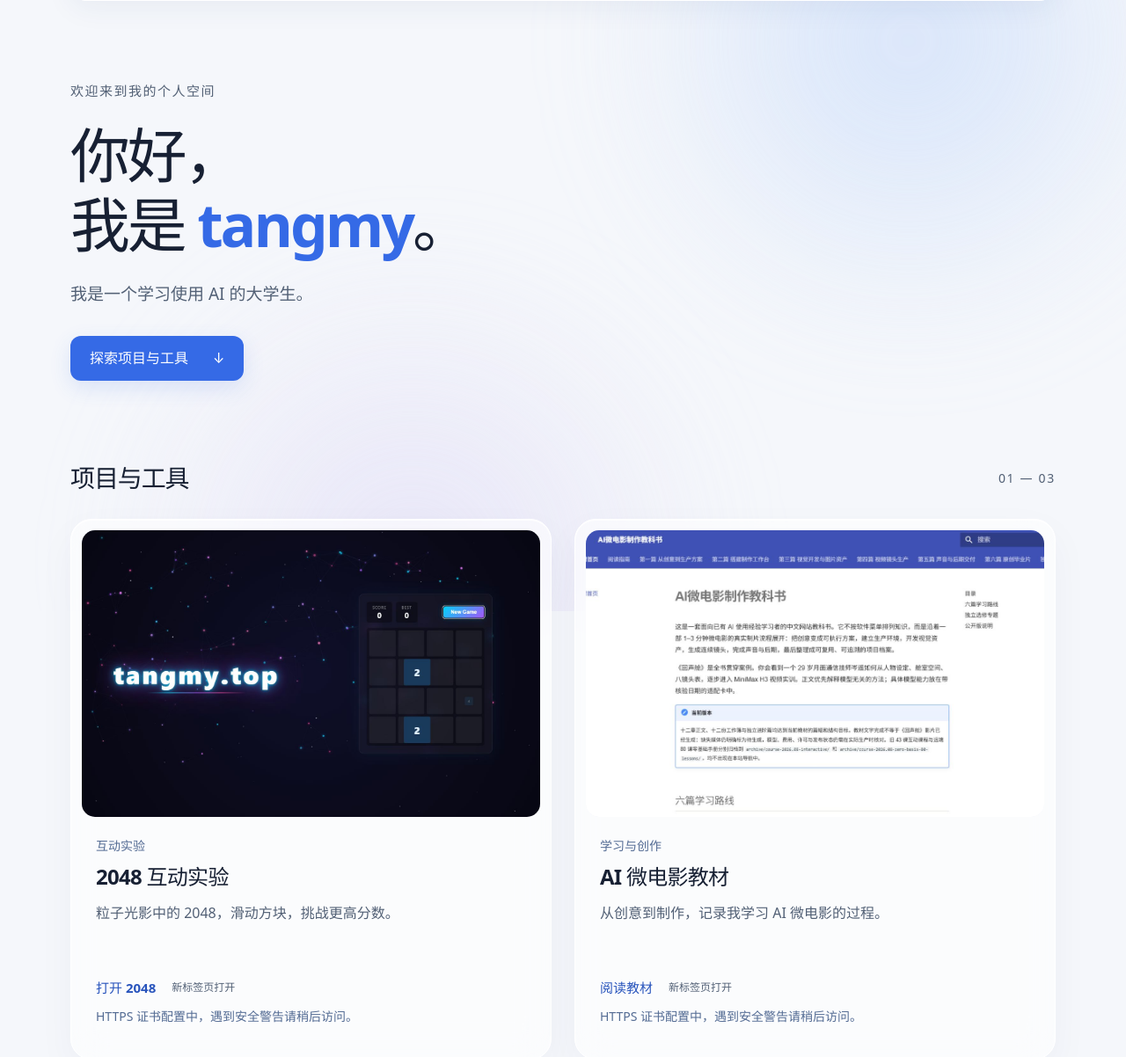
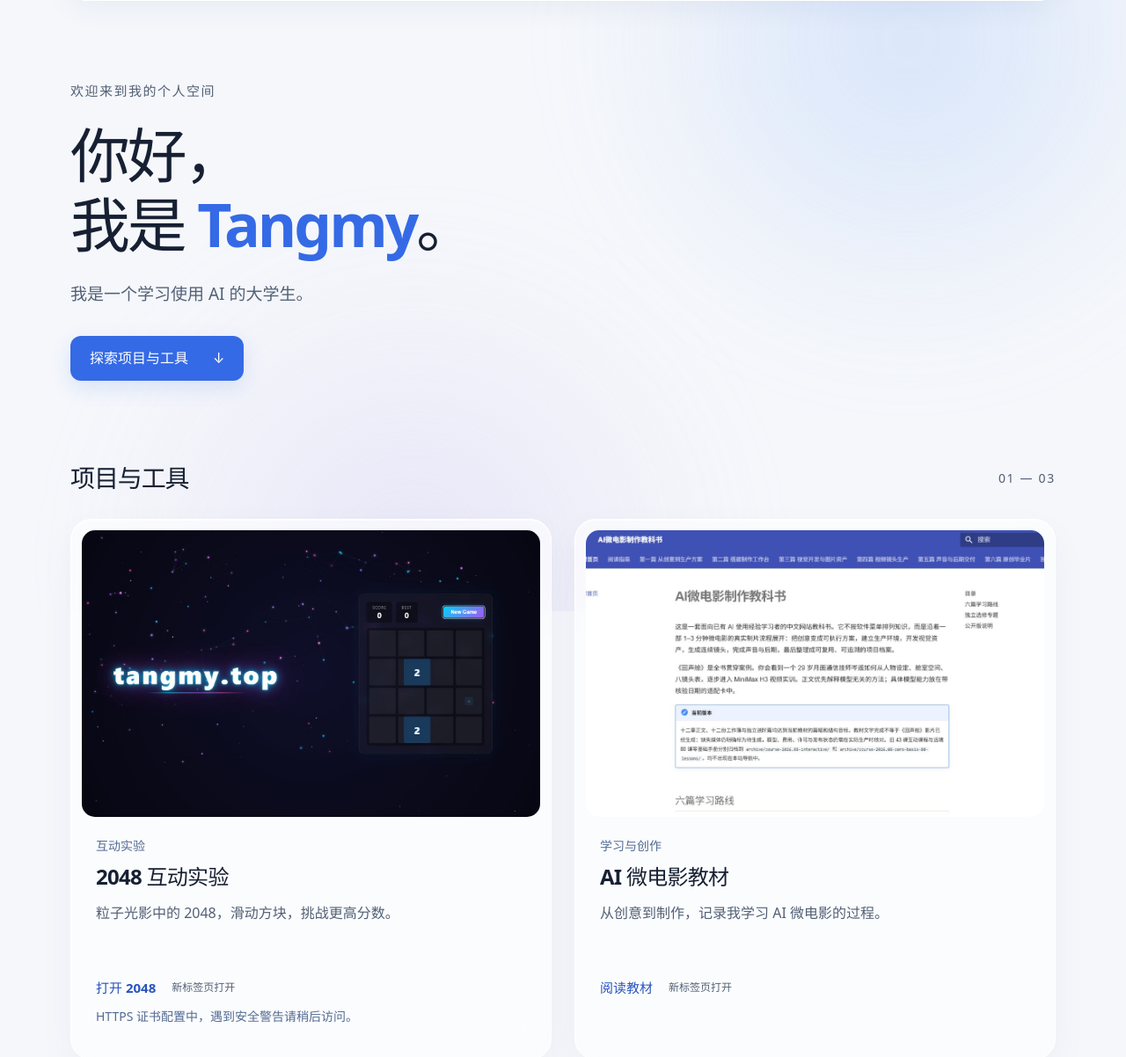
Before and after one commit to myTangly/tangmy.github.io, a plain HTML site: page index.html in a window 1280 px wide. Shown: the part 105-1307 px from the top of the page at 88% size. Drawn offline with Linux system fonts and the light colour scheme.

Commit message:
fix: update Tangmy identity and clean public repo

```diff
--- a/index.html
+++ b/index.html
@@ -3,16 +3,16 @@
 <head>
 <meta charset="utf-8"><meta name="viewport" content="width=device-width, initial-scale=1">
 <meta name="description" content="我是 Tangmy，一个学习使用 AI 的大学生。这里是我的个人空间与个人的项目、工具入口。">
-<meta name="theme-color" content="#F5F7FB"><title>tangmy｜个人空间</title>
+<meta name="theme-color" content="#F5F7FB"><title>Tangmy｜个人空间</title>
 <link rel="canonical" href="https://tangmy.top/"><link rel="stylesheet" href="styles.css">
 </head>
 <body id="top">
 <a class="skip-link" href="#about">跳至主要内容</a>
 <div class="ambient" aria-hidden="true"><span></span><span></span></div>
-<header class="site-header wrap"><nav aria-label="主导航"><a class="wordmark" href="#top" aria-label="tangmy，返回顶部"><img src="assets/tangmy-logo.png" width="1448" height="1086" alt="tangmy" decoding="async"></a><div class="nav-links"><a href="#about">关于我</a><a href="#works">项目与工具</a></div></nav></header>
+<header class="site-header wrap"><nav aria-label="主导航"><a class="wordmark" href="#top" aria-label="Tangmy，返回顶部"><img src="assets/tangmy-logo.png" width="1448" height="1086" alt="Tangmy" decoding="async"></a><div class="nav-links"><a href="#about">关于我</a><a href="#works">项目与工具</a></div></nav></header>
 <main class="wrap">
 <section class="intro" id="about" aria-labelledby="intro-title">
-<p class="eyebrow">欢迎来到我的个人空间</p><h1 id="intro-title">你好，<br>我是 <span>tangmy</span>。</h1>
+<p class="eyebrow">欢迎来到我的个人空间</p><h1 id="intro-title">你好，<br>我是 <span>Tangmy</span>。</h1>
 <p class="intro-copy">我是一个学习使用 AI 的大学生。</p><a class="primary-button" href="#works">探索项目与工具 <span aria-hidden="true">↓</span></a>
 </section>
 <section class="works" id="works" aria-labelledby="works-title">
@@ -20,8 +20,8 @@
 <!-- 新增作品：复制 article，更新真实截图和已验证的 HTTPS 入口。 -->
 <div class="project-grid">
 <article class="project-card"><div class="project-preview"><img src="assets/2048-preview.png" width="1440" height="900" alt="原版 2048 页面：深色粒子背景与2048游戏" decoding="async"></div><div class="project-copy"><p class="project-type">互动实验</p><h3>2048 互动实验</h3><p class="description">粒子光影中的 2048，滑动方块，挑战更高分数。</p><a class="project-link" href="https://2048.tangmy.top/" target="_blank" rel="noopener noreferrer">打开 2048 <small>新标签页打开</small></a><p class="project-type">HTTPS 证书配置中，遇到安全警告请稍后访问。</p></div></article>
-<article class="project-card"><div class="project-preview"><img src="assets/book-preview.png" width="1440" height="900" alt="AI 微电影教材：章节导航与学习路线" decoding="async"></div><div class="project-copy"><p class="project-type">学习与创作</p><h3>AI 微电影教材</h3><p class="description">从创意到制作，记录我学习 AI 微电影的过程。</p><a class="project-link" href="https://book.tangmy.top/" target="_blank" rel="noopener noreferrer">阅读教材 <small>新标签页打开</small></a><p class="project-type">HTTPS 证书配置中，遇到安全警告请稍后访问。</p></div></article>
+<article class="project-card"><div class="project-preview"><img src="assets/book-preview.png" width="1440" height="900" alt="AI 微电影教材：章节导航与学习路线" decoding="async"></div><div class="project-copy"><p class="project-type">学习与创作</p><h3>AI 微电影教材</h3><p class="description">从创意到制作，记录我学习 AI 微电影的过程。</p><a class="project-link" href="https://book.tangmy.top/" target="_blank" rel="noopener noreferrer">阅读教材 <small>新标签页打开</small></a></div></article>
 <article class="project-card"><div class="project-preview"><img src="assets/linux-learning-preview.png" width="1440" height="900" alt="Linux 联合教程：章节导航与当前环境学习路线" decoding="async"></div><div class="project-copy"><p class="project-type">系统学习</p><h3>Linux 联合教程</h3><p class="description">从 Windows 11 出发，循序掌握 Linux、WSL 2、Ubuntu、Docker Desktop 与 Codex。</p><a class="project-link" href="https://linux.tangmy.top/" target="_blank" rel="noopener noreferrer">学习 Linux <small>新标签页打开</small></a></div></article>
 </div></section></main>
-<footer class="wrap"><span>tangmy · 个人空间</span><a href="#top">返回顶部 <span aria-hidden="true">↑</span></a></footer>
+<footer class="wrap"><span>Tangmy · 个人空间</span><a href="#top">返回顶部 <span aria-hidden="true">↑</span></a></footer>
 </body></html>
```
Also changed, not shown: 2 other files.
